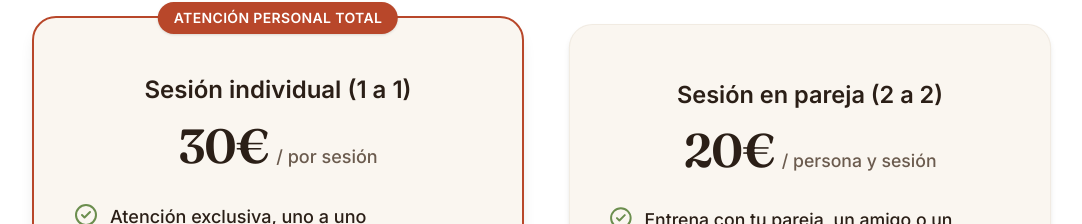
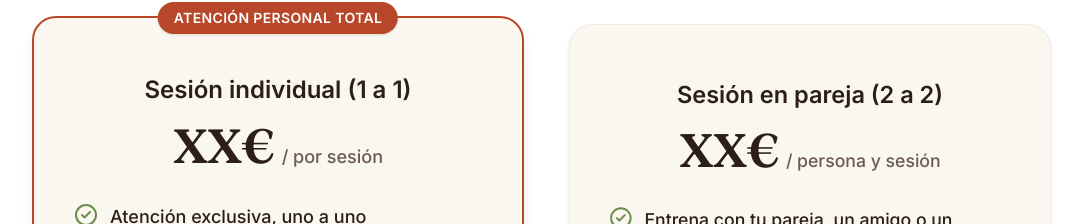
Before and after one commit to pabloalfaya/entrenamiento-adultos-sevilla, a Next.js app: page / in a window 1280 px wide. Shown: the part 5838-6062 px from the top of the page, without its empty margins (96-1178 px from the left). Built offline with nearby package versions, Linux system fonts and the light colour scheme.

Commit message:
actualización de código

```diff
--- a/src/components/sections/Navbar.tsx
+++ b/src/components/sections/Navbar.tsx
@@ -1,3 +1,5 @@
+"use client";
+
 import Link from "next/link";
 import Image from "next/image";
 import { Phone, Menu, X } from "lucide-react";
--- a/src/components/sections/Pricing.tsx
+++ b/src/components/sections/Pricing.tsx
@@ -35,8 +35,7 @@ export default function Pricing() {
             <div className="mb-8 text-center mt-4">
               <h3 className="text-2xl font-bold text-ink">Sesión individual (1 a 1)</h3>
               <div className="mt-4 flex items-baseline justify-center gap-2">
-                {/* TODO: pedir precio a Juan José. Placeholder visual: "Desde XX €" */}
-                <span className="text-5xl font-serif font-bold tracking-tight text-ink">30€</span>
+                <span className="text-5xl font-serif font-bold tracking-tight text-ink">XX€</span>
                 <span className="text-lg font-medium text-ink-soft">/ por sesión</span>
               </div>
             </div>
@@ -67,8 +66,7 @@ export default function Pricing() {
             <div className="mb-8 text-center mt-4">
               <h3 className="text-2xl font-bold text-ink">Sesión en pareja (2 a 2)</h3>
               <div className="mt-4 flex items-baseline justify-center gap-2">
-                {/* TODO: pedir precio de pareja a Juan José */}
-                <span className="text-5xl font-serif font-bold tracking-tight text-ink">20€</span>
+                <span className="text-5xl font-serif font-bold tracking-tight text-ink">XX€</span>
                 <span className="text-lg font-medium text-ink-soft">/ persona y sesión</span>
               </div>
             </div>
```
